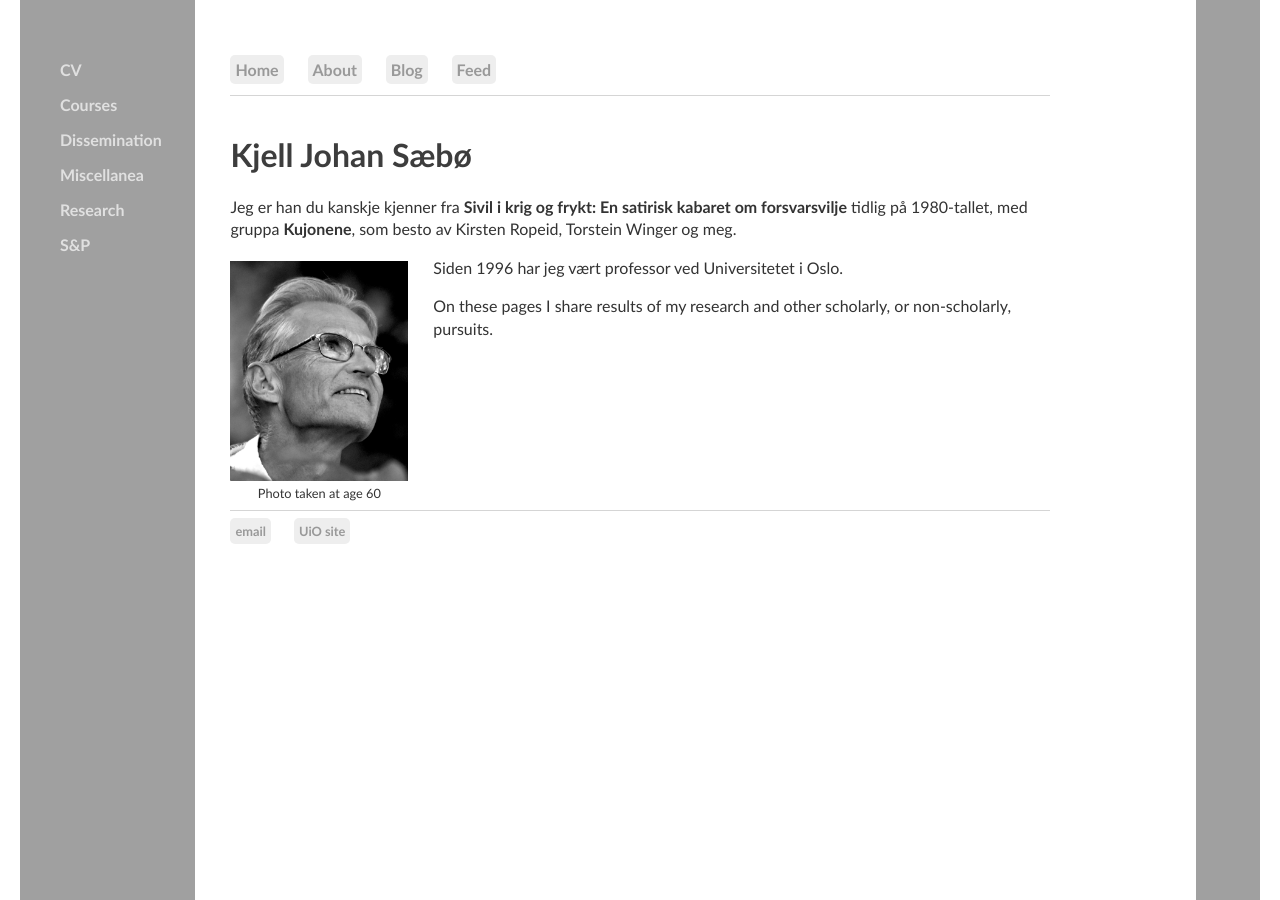
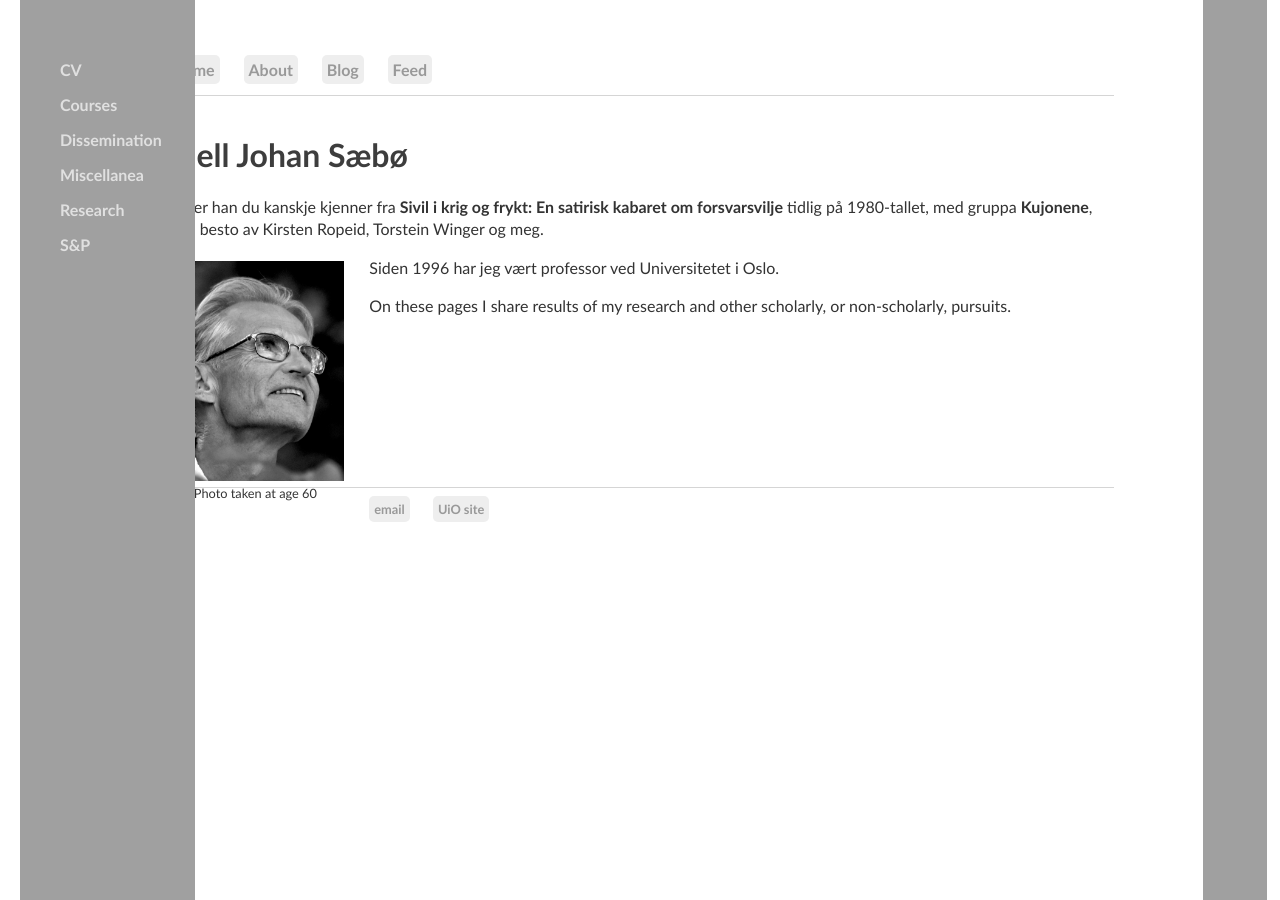
Before and after one commit to kjelljs/kjelljs.github.io, a Jekyll site: the page built from index.html, in a window 1280 px wide. Built offline with Jekyll 4.4.1, drawn with Linux system fonts in a browser that asks for light colours.

Commit message:
Update main.css

```diff
--- a/css/main.css
+++ b/css/main.css
@@ -1,9 +1,9 @@
 main {
-  margin-left: 220px; /* Same as the width of the sidenav */
+  margin-left: 214px; /* Same as the width of the sidenav */
 }
 body {
      margin: 60px auto;
-     width: 64%;
+     width: 74%;
 }
 nav {
     border-bottom: 1px solid #d5d5d5;
@@ -66,7 +66,7 @@ nav a:hover, footer a:hover {
 rightsidebar {
     height: 100%;
     width: 5%;
-    right: 20px;
+    right: 1%;
     top: 0;
     background-color: #a0a0a0;
     position: fixed;
```
